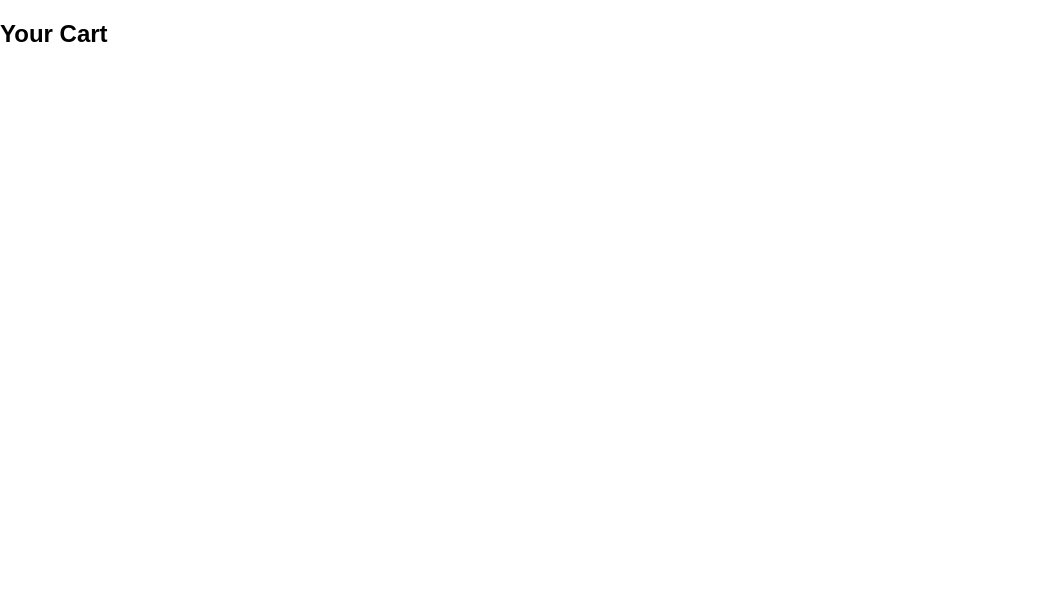
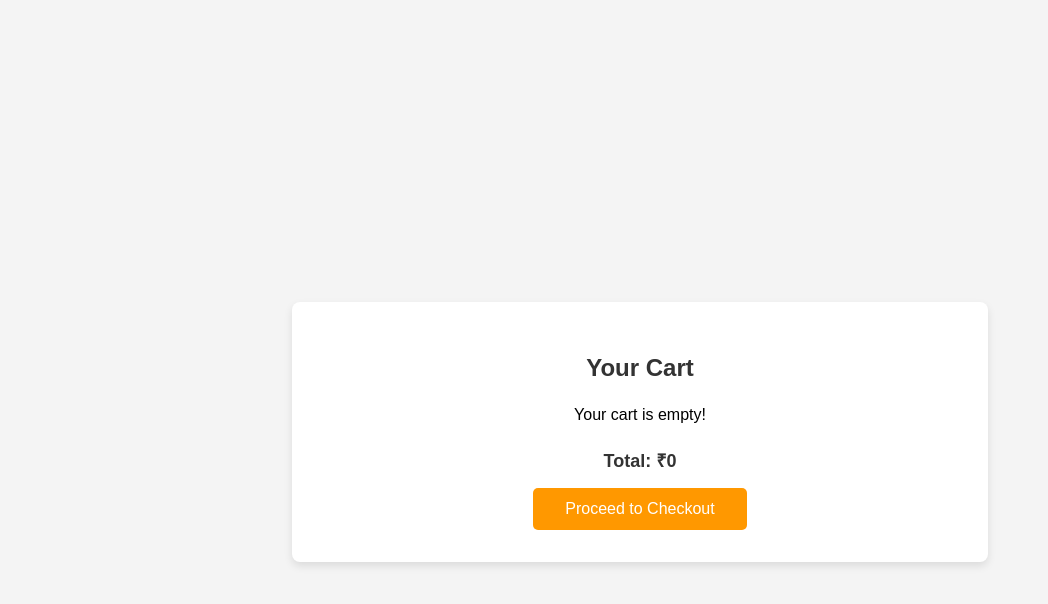
Before and after one commit to veda-shantharaju/amazon-clone, a React (Create React App) app: page /cart in a window 1280 px wide. Shown: the top 604 px of the page, without its empty margins (0-1048 px from the left). Built offline with nearby package versions, Linux system fonts and the light colour scheme.

Commit message:
cart page

```diff
--- /dev/null
+++ b/src/components/CartPage/CartPage.css
@@ -0,0 +1,117 @@
+/* Container for the Cart Page */
+.cart-page {
+    display: flex;
+    justify-content: center;
+    align-items: center;
+    min-height: 100vh;
+    background-color: #f4f4f4;
+    padding: 2rem;
+  }
+
+  /* Cart Container */
+  .cart-container {
+    background-color: white;
+    padding: 2rem 3rem;
+    border-radius: 8px;
+    box-shadow: 0 4px 8px rgba(0, 0, 0, 0.1);
+    width: 100%;
+    max-width: 600px;
+    text-align: center;
+  }
+
+  /* Title */
+  .cart-container h2 {
+    font-size: 24px;
+    margin-bottom: 1.5rem;
+    color: #333;
+  }
+
+  /* Cart items */
+  .cart-items {
+    display: flex;
+    flex-direction: column;
+    gap: 1rem;
+  }
+
+  .cart-item {
+    display: flex;
+    justify-content: space-between;
+    align-items: center;
+    padding: 1rem;
+    border-bottom: 1px solid #ddd;
+  }
+
+  .cart-item img {
+    width: 60px;
+    height: 60px;
+    object-fit: cover;
+    border-radius: 4px;
+  }
+
+  .cart-item-info h3 {
+    font-size: 16px;
+    margin: 0;
+  }
+
+  .cart-item-info p {
+    color: #ff9800;
+    font-weight: bold;
+  }
+
+  /* Item Actions (Quantity and Remove Button) */
+  .cart-item-actions {
+    display: flex;
+    align-items: center;
+    gap: 1rem;
+  }
+
+  .cart-item-actions button {
+    background-color: #ff9800;
+    color: white;
+    padding: 0.5rem 1rem;
+    border: none;
+    border-radius: 5px;
+    cursor: pointer;
+    font-size: 14px;
+  }
+
+  .cart-item-actions button:hover {
+    background-color: #e68900;
+  }
+
+  .cart-item-actions span {
+    font-size: 16px;
+  }
+
+  .remove-btn {
+    background-color: #f44336;
+  }
+
+  .remove-btn:hover {
+    background-color: #d32f2f;
+  }
+
+  /* Cart Summary */
+  .cart-summary {
+    margin-top: 1.5rem;
+  }
+
+  .cart-summary h3 {
+    font-size: 18px;
+    color: #333;
+    margin-bottom: 1rem;
+  }
+
+  .checkout-btn {
+    background-color: #ff9800;
+    color: white;
+    padding: 0.75rem 2rem;
+    border: none;
+    border-radius: 5px;
+    cursor: pointer;
+    font-size: 16px;
+  }
+
+  .checkout-btn:hover {
+    background-color: #e68900;
+  }
--- /dev/null
+++ b/src/components/CartPage/CartPageComponent.js
@@ -0,0 +1,68 @@
+import React, { useState, useEffect } from 'react';
+import './CartPage.css';  // Assuming the CSS is named CartPage.css or similar
+
+const CartPageComponent = () => {
+  const [cartItems, setCartItems] = useState([]);
+
+  useEffect(() => {
+    const savedCart = JSON.parse(localStorage.getItem('cartItems')) || [];
+    setCartItems(savedCart);
+  }, []);
+
+  const removeItem = (id) => {
+    const updatedCart = cartItems.filter(item => item.id !== id);
+    setCartItems(updatedCart);
+    localStorage.setItem('cartItems', JSON.stringify(updatedCart));
+  };
+
+  const updateQuantity = (id, quantity) => {
+    const updatedCart = cartItems.map(item =>
+      item.id === id ? { ...item, quantity } : item
+    );
+    setCartItems(updatedCart);
+    localStorage.setItem('cartItems', JSON.stringify(updatedCart));
+  };
+
+  const calculateTotal = () => {
+    return cartItems.reduce((total, item) => {
+      return total + (parseInt(item.price.replace('₹', '')) * item.quantity);
+    }, 0);
+  };
+
+  return (
+    <div className="cart-page">
+      <div className="cart-container">
+        <h2>Your Cart</h2>
+
+        {cartItems.length > 0 ? (
+          <div className="cart-items">
+            {cartItems.map((item) => (
+              <div key={item.id} className="cart-item">
+                <img src={item.image} alt={item.name} />
+                <div className="cart-item-info">
+                  <h3>{item.name}</h3>
+                  <p>{item.price}</p>
+                </div>
+                <div className="cart-item-actions">
+                  <button onClick={() => updateQuantity(item.id, item.quantity - 1)} disabled={item.quantity <= 1}>-</button>
+                  <span>{item.quantity}</span>
+                  <button onClick={() => updateQuantity(item.id, item.quantity + 1)}>+</button>
+                  <button className="remove-btn" onClick={() => removeItem(item.id)}>Remove</button>
+                </div>
+              </div>
+            ))}
+          </div>
+        ) : (
+          <p>Your cart is empty!</p>
+        )}
+
+        <div className="cart-summary">
+          <h3>Total: ₹{calculateTotal()}</h3>
+          <button className="checkout-btn">Proceed to Checkout</button>
+        </div>
+      </div>
+    </div>
+  );
+};
+
+export default CartPageComponent;
--- a/src/pages/CartPage.js
+++ b/src/pages/CartPage.js
@@ -1,10 +1,11 @@
 import React from 'react';
+import CartPageComponent from '../components/CartPage/CartPageComponent'; // Import the actual CartPage component
 
 const CartPage = () => {
   return (
     <div>
-      <h2>Your Cart</h2>
-      {/* Add your cart logic and product list here */}
+      <CartPageComponent />
+      {/* Add your cart logic and product list here if needed */}
     </div>
   );
 };
```
